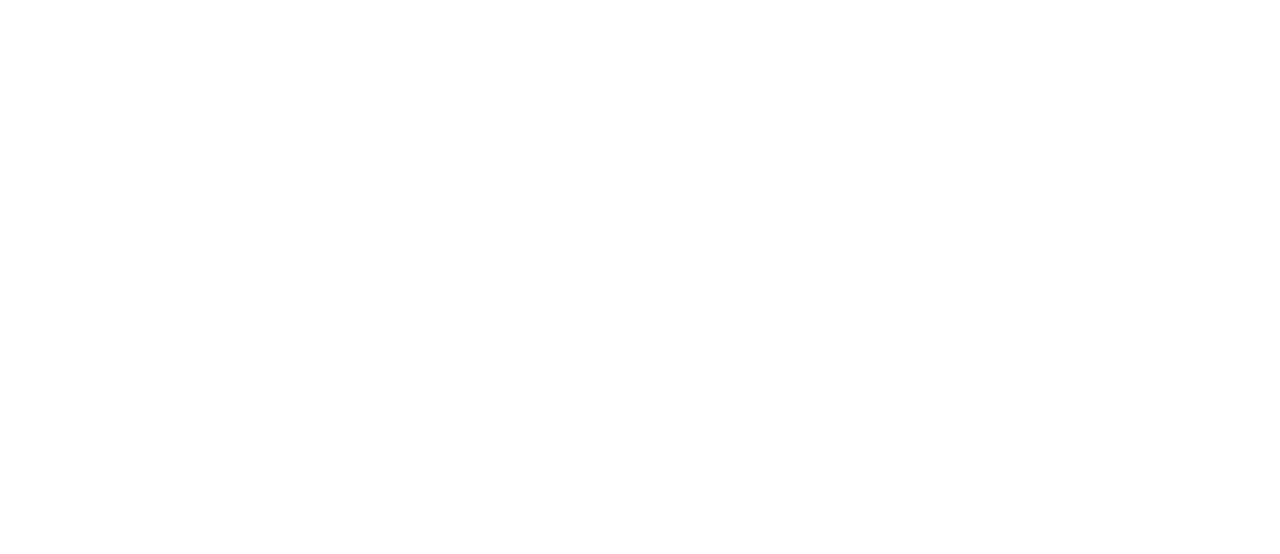
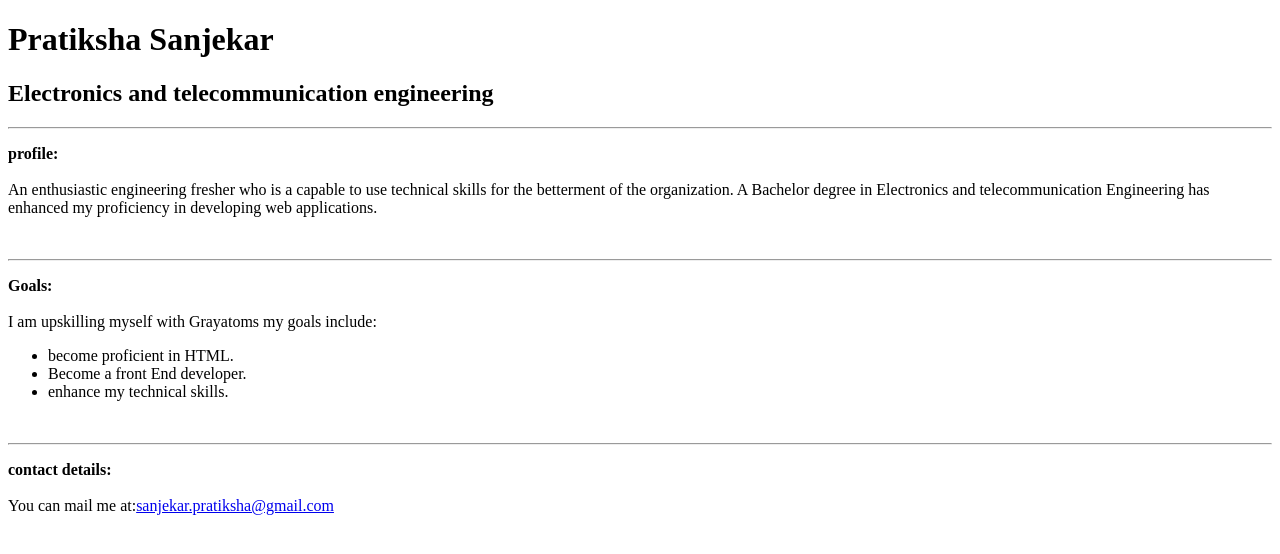
Before and after one commit to rutujapatil227/ark-studio, a plain HTML site: page index.html in a window 1280 px wide. Drawn offline with Linux system fonts and the light colour scheme.

Commit message:
Update index.html

```diff
--- a/index.html
+++ b/index.html
@@ -1 +1,38 @@
 <!-- In this file you are going to write html code -->
+<!DOCTYPE html>
+<html>
+<head>
+  <meta charset="UTF-8">
+  <meta http-equiv="x-UA-compatible" content="IE=edge">
+  <title>Pratiksha Sanjekar</title>
+  <meta name="Description" content="">
+  <link href="style.css" type="text/css" rel="stylesheet" >
+</head>
+<body>
+  <div class ="profileBody">
+  <div class ="main data">
+  <div id="name">
+    <h1>Pratiksha Sanjekar</h1>
+    <h2>Electronics and telecommunication engineering</h2>
+    <hr>
+  <p>
+     <b>profile:</b><br><br>An enthusiastic engineering fresher who is a capable to use technical skills
+     for the betterment of the organization. A Bachelor degree in Electronics and telecommunication Engineering has enhanced my proficiency in
+     developing web applications.
+  </p>
+  <br>
+<hr>
+<p><b>Goals:</b><br><br>I am upskilling myself with Grayatoms my goals include:</p>
+<ul>
+      <li>become proficient in HTML.</li>
+      <li>Become a front End developer.</li>
+      <li>enhance my technical skills.</li>
+</ul>
+  <br>
+  <hr>
+    <p><b>contact details:</b><br><br>You can mail me at:<a href="mailto:sanjekar.pratiksha@gmail.com">sanjekar.pratiksha@gmail.com</a></p>
+
+</div>
+<script src="" async defer></script>
+</body>
+</html>
```
